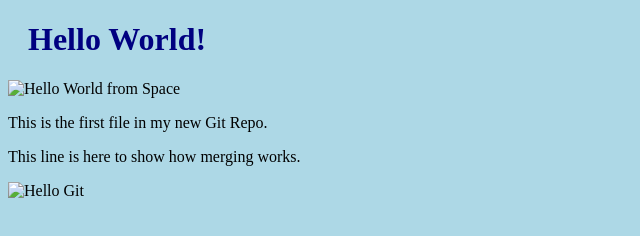
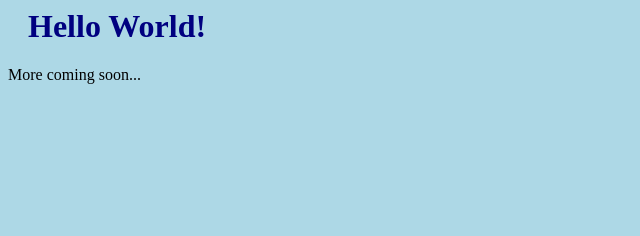
Before and after one commit to jk2937/jk2937.github.io, a plain HTML site: page index.html in a window 1280 px wide. Shown: the whole page, without its empty margins (0-640 px from the left). Drawn offline with Linux system fonts and the light colour scheme.

Commit message:
Modified index.html. Created a temporary "Coming Soon" page.

```diff
--- a/index.html
+++ b/index.html
@@ -1,16 +1,14 @@
-<!DOCTYPE html>
 <html>
-<head>
-<title>Hello World!</title>
+<head lang="en">
+<meta charset="UTF-8">
+<title>Coming soon...</title>
+<meta name="viewport" content="width=device-width,initial-scale=1">
 <link rel="stylesheet" href="bluestyle.css">
 </head>
 <body>
 
 <h1>Hello World!</h1>
-<div><img src="hello_world_image.jpg" alt="Hello World from Space" style="width:100%;max-width:640px"></div>
-<p>This is the first file in my new Git Repo.</p>
-<p>This line is here to show how merging works.</p>
-<div><img src="img_hello_git.jpg" alt="Hello Git" style="width:100%;max-width:640px"></div>
+<p>More coming soon...</p>
 
 </body>
 </html>
```
